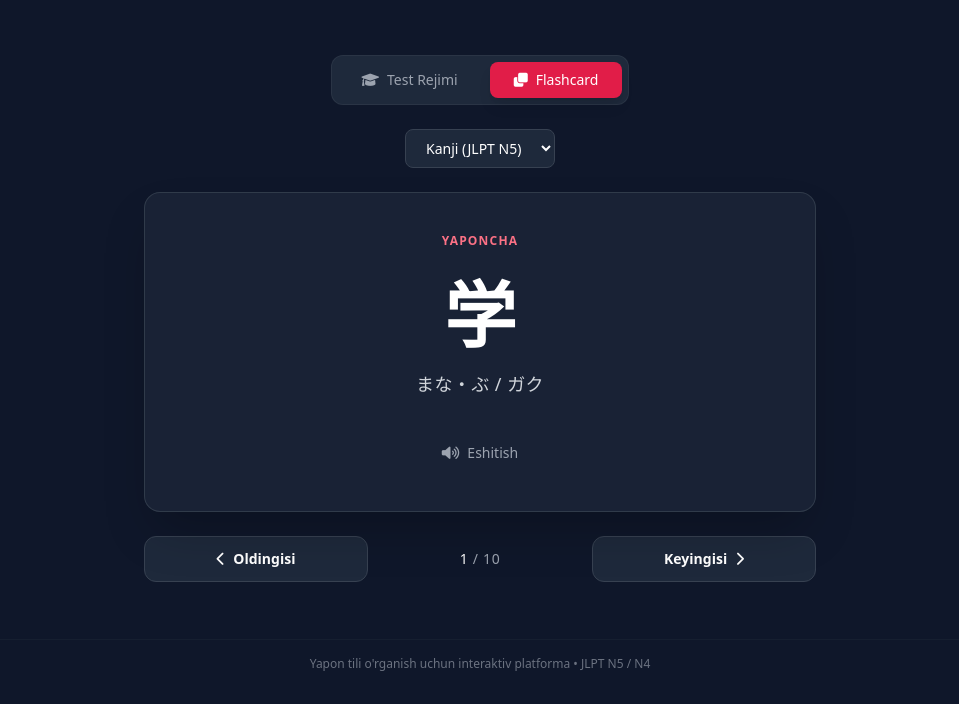
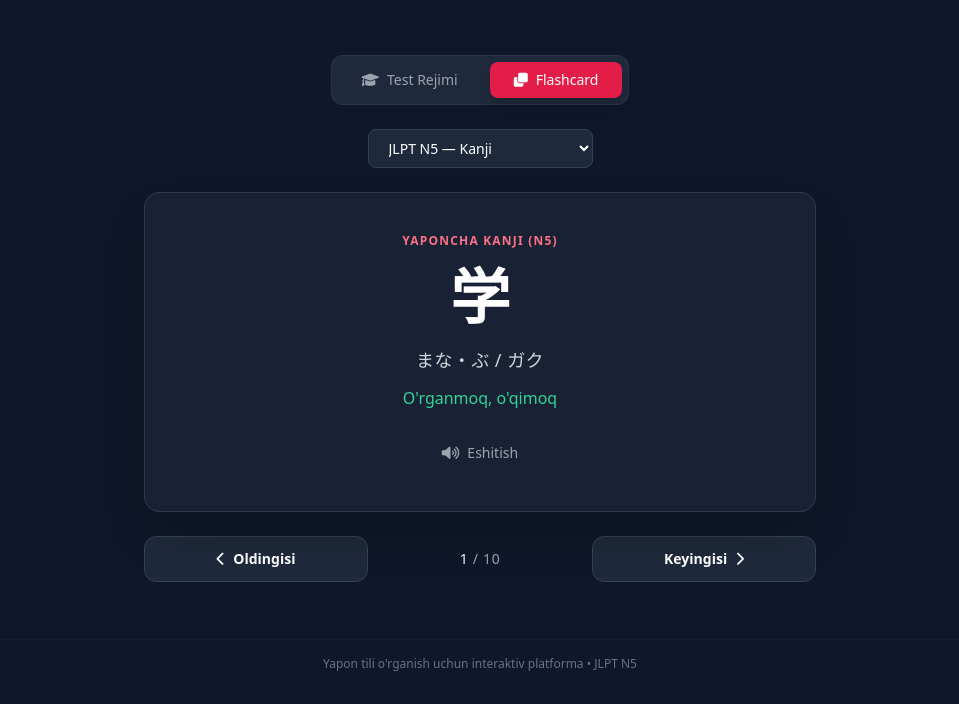
Before and after one commit to IBekmirzayev96/yapontililugat, a plain HTML site: page index.html in a window 1280 px wide. Shown: the part 96-800 px from the top of the page, without its empty margins (160-1119 px from the left). Drawn offline with nearby package versions, Linux system fonts and the light colour scheme.

Commit message:
Add files via upload

```diff
--- a/index.html
+++ b/index.html
@@ -17,7 +17,7 @@
             </div>
             <div>
                 <h1 class="text-xl font-bold tracking-wide">Yapon Tili Viktorina</h1>
-                <p class="text-xs text-gray-400">Kanji & Lug'at mashq dasturi</p>
+                <p class="text-xs text-gray-400">N5 Kanji & Lug'at mashq dasturi</p>
             </div>
         </div>
         <div class="bg-[#1e293b] border border-gray-700 px-3 py-1.5 rounded-lg flex items-center gap-2 text-sm text-amber-400 font-semibold">
@@ -39,23 +39,23 @@
             </button>
         </div>
 
-        <!-- Level Selector -->
-        <select id="level-select" class="bg-[#1e293b] border border-gray-700 text-white text-sm rounded-lg px-4 py-2 focus:ring-2 focus:ring-rose-500 focus:outline-none cursor-pointer">
-            <option value="n5">Kanji (JLPT N5)</option>
-            <option value="n4">Kanji (JLPT N4)</option>
+        <!-- Level & Category Selector -->
+        <select id="level-select" onchange="changeCategory()" class="bg-[#1e293b] border border-gray-700 text-white text-sm rounded-lg px-4 py-2 focus:ring-2 focus:ring-rose-500 focus:outline-none cursor-pointer">
+            <option value="n5_kanji">JLPT N5 — Kanji</option>
+            <option value="n5_vocab">JLPT N5 — Lug'at (Kotoba)</option>
         </select>
 
         <!-- Flashcard Box -->
         <div class="bg-[#1e293b]/70 border border-gray-700/80 rounded-2xl p-10 w-full flex flex-col items-center justify-between min-h-[320px] shadow-2xl relative backdrop-blur-sm">
-            <span class="text-xs font-semibold text-rose-400 tracking-widest uppercase">YAPONCHA</span>
+            <span id="card-category-label" class="text-xs font-semibold text-rose-400 tracking-widest uppercase">YAPONCHA KANJI</span>
 
             <div class="text-center my-auto flex flex-col items-center gap-3">
-                <div id="kanji-display" class="text-7xl font-extrabold text-white my-2">学</div>
+                <div id="kanji-display" class="text-6xl font-extrabold text-white my-2">学</div>
                 <div id="reading-display" class="text-gray-300 text-lg tracking-wide">まな・ぶ / ガク</div>
-                <div id="meaning-display" class="text-xs text-emerald-400 font-medium hidden">O'rganmoq, O'qimoq</div>
+                <div id="meaning-display" class="text-base text-emerald-400 font-medium">O'rganmoq, o'qimoq</div>
             </div>
 
-            <button onclick="speakKanji()" class="flex items-center gap-2 text-gray-400 hover:text-white text-sm transition mt-4 hover:bg-gray-800/50 px-4 py-2 rounded-lg">
+            <button onclick="speakWord()" class="flex items-center gap-2 text-gray-400 hover:text-white text-sm transition mt-4 hover:bg-gray-800/50 px-4 py-2 rounded-lg">
                 <i class="fa-solid fa-volume-high"></i> Eshitish
             </button>
         </div>
@@ -77,36 +77,63 @@
 
     <!-- Footer -->
     <footer class="text-center text-xs text-gray-500 py-4 border-t border-gray-800/50">
-        Yapon tili o'rganish uchun interaktiv platforma • JLPT N5 / N4
+        Yapon tili o'rganish uchun interaktiv platforma • JLPT N5
     </footer>
 
     <!-- JavaScript Mantiqi -->
     <script>
-        const cardsData = [
-            { kanji: '学', reading: 'まな・ぶ / ガク', meaning: "O'rganmoq, o'qimoq" },
-            { kanji: '日', reading: 'ひ / ニチ', meaning: 'Kuy, Quyosh, Yaponiyaning belgisi' },
-            { kanji: '本', reading: 'もと / ホン', meaning: 'Kitob, Asos' },
-            { kanji: '人', reading: 'ひと / ジン', meaning: 'Odam, Inson' },
-            { kanji: '先', reading: 'さき / セン', meaning: 'Oldingi, Avvalgi' },
-            { kanji: '生', reading: 'い・きる / セイ', meaning: 'Yashamoq, Hayot' },
-            { kanji: '校', reading: 'コウ', meaning: 'Maktab' },
-            { kanji: '語', reading: 'かた・る / ゴ', meaning: 'Til, Soz' },
-            { kanji: '大', reading: 'おお・きい / ダイ', meaning: 'Katta' },
-            { kanji: '小', reading: 'ちい・さい / ショウ', meaning: 'Kichik' }
-        ];
+        const database = {
+            n5_kanji: [
+                { word: '学', reading: 'まな・ぶ / ガク', meaning: "O'rganmoq, o'qimoq" },
+                { word: '日', reading: 'ひ / ニチ', meaning: 'Quyosh, Kun' },
+                { word: '本', reading: 'もと / ホン', meaning: 'Kitob, Asos' },
+                { word: '人', reading: 'ひと / ジン', meaning: 'Odam, Inson' },
+                { word: '先', reading: 'さき / セン', meaning: 'Oldingi, Avvalgi' },
+                { word: '生', reading: 'い・きる / セイ', meaning: 'Yashamoq, Hayot' },
+                { word: '校', reading: 'コウ', meaning: 'Maktab' },
+                { word: '語', reading: 'かた・る / ゴ', meaning: 'Til, Soz' },
+                { word: '大', reading: 'おお・きい / ダイ', meaning: 'Katta' },
+                { word: '小', reading: 'ちい・さい / ショウ', meaning: 'Kichik' }
+            ],
+            n5_vocab: [
+                { word: 'わたし', reading: '私 (watashi)', meaning: 'Men' },
+                { word: 'あなた', reading: 'Anata', meaning: 'Siz' },
+                { word: 'せんせい', reading: '先生 (sensei)', meaning: 'O\'qituvchi' },
+                { word: 'がくせい', reading: '学生 (gakusei)', meaning: 'Talaba, O\'quvchi' },
+                { word: 'はい', reading: 'Hai', meaning: 'Ha' },
+                { word: 'いいえ', reading: 'Iie', meaning: 'Yo\'q' },
+                { word: 'おはよう', reading: 'Ohayou', meaning: 'Xayrli tong' },
+                { word: 'ありがとう', reading: 'Arigatou', meaning: 'Rahmat' },
+                { word: 'たべる', reading: '食べる (taberu)', meaning: 'Yemoq' },
+                { word: 'のむ', reading: '飲む (nomu)', meaning: 'Ichmoq' }
+            ]
+        };
 
+        let currentCategory = 'n5_kanji';
         let currentIndex = 0;
 
         function updateCard() {
+            const cardsData = database[currentCategory];
             const card = cardsData[currentIndex];
-            document.getElementById('kanji-display').innerText = card.kanji;
+
+            document.getElementById('kanji-display').innerText = card.word;
             document.getElementById('reading-display').innerText = card.reading;
             document.getElementById('meaning-display').innerText = card.meaning;
             document.getElementById('current-index').innerText = currentIndex + 1;
             document.getElementById('total-cards').innerText = cardsData.length;
+
+            document.getElementById('card-category-label').innerText =
+                currentCategory === 'n5_kanji' ? 'YAPONCHA KANJI (N5)' : 'YAPONCHA LUG\'AT (N5)';
+        }
+
+        function changeCategory() {
+            currentCategory = document.getElementById('level-select').value;
+            currentIndex = 0;
+            updateCard();
         }
 
         function nextCard() {
+            const cardsData = database[currentCategory];
             if (currentIndex < cardsData.length - 1) {
                 currentIndex++;
                 updateCard();
@@ -120,9 +147,9 @@
             }
         }
 
-        function speakKanji() {
-            const card = cardsData[currentIndex];
-            const utterance = new SpeechSynthesisUtterance(card.kanji);
+        function speakWord() {
+            const card = database[currentCategory][currentIndex];
+            const utterance = new SpeechSynthesisUtterance(card.word);
             utterance.lang = 'ja-JP';
             window.speechSynthesis.speak(utterance);
         }
```
